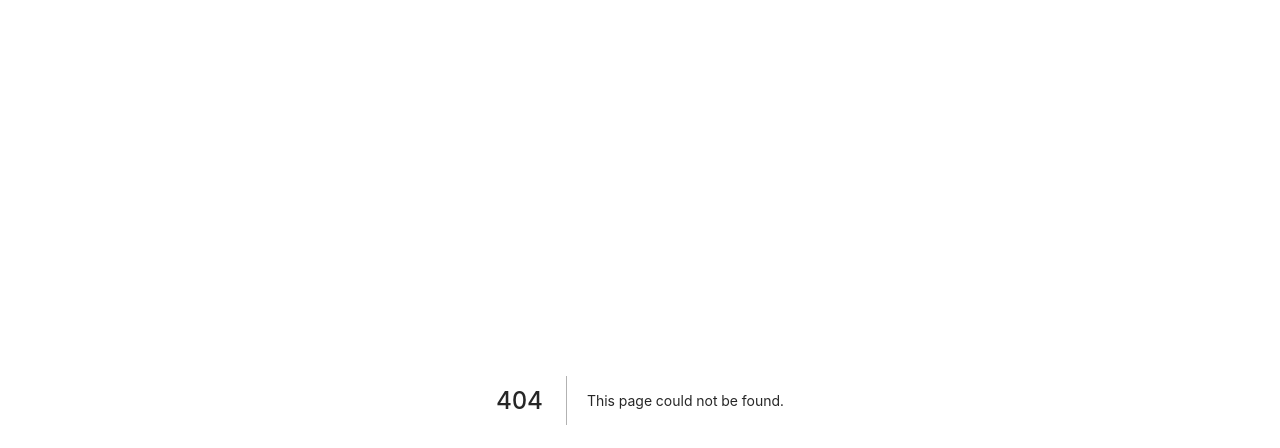
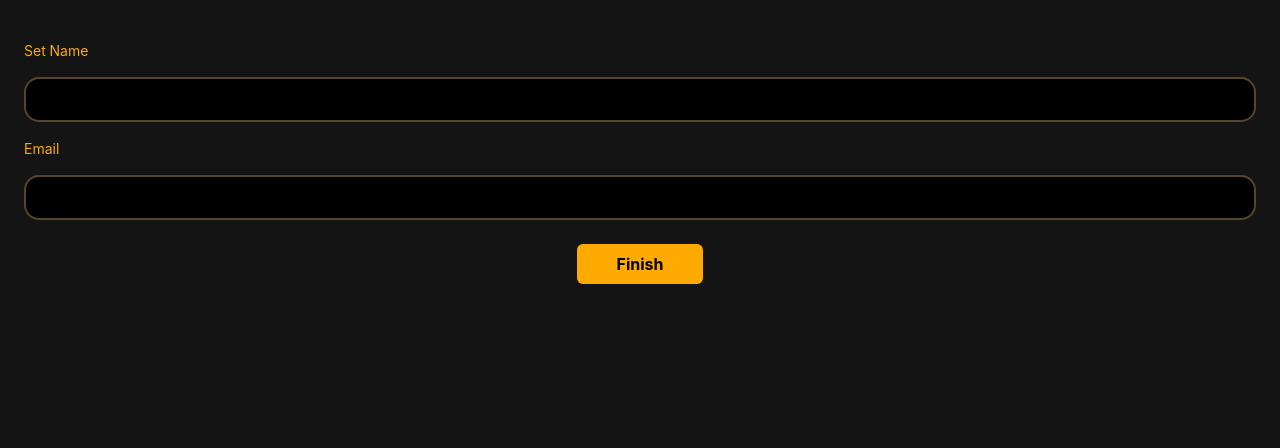
Before and after one commit to itsjahidhasan/food_project, a Next.js app: page /logInFinish in a window 1280 px wide. Before the commit this address had no page. Shown: the top 448 px of the page. Built offline with nearby package versions, Linux system fonts and the light colour scheme.

Commit message:
finish page added

```diff
--- /dev/null
+++ b/src/components/layout/logInFinish.js
@@ -0,0 +1,16 @@
+import { Input } from 'antd';
+
+export default function LoginFinish() {
+    return (
+        <div className='finish'>
+            <p id='text'>Set Name</p>
+            <Input id='input-field' />
+            <p id='text'> Email</p>
+            <Input id='input-field' />
+            <div className='button'>
+                <button id='button' >Finish</button>
+            </div>
+
+        </div>
+    );
+};
--- a/src/components/layout/loginotp.js
+++ b/src/components/layout/loginotp.js
@@ -1,4 +1,5 @@
 import { Input } from 'antd';
+import Link from "next/link";
 
 export default function Loginotp() {
     return (
@@ -10,7 +11,10 @@ export default function Loginotp() {
                 <Input className='input-text' />
                 <Input className='input-text' />
             </div>
-            <button id='button' >Continue</button>
+            <Link href='/logInFinish'>
+                <a ><button id='button'>Continue</button></a>
+
+            </Link>
         </div>
     );
 };
--- /dev/null
+++ b/src/pages/logInFinish/index.js
@@ -0,0 +1,9 @@
+import LogiFinish from "../../components/layout/logInFinish";
+
+export default function loginFinish() {
+    return (
+        <LogiFinish>
+
+        </LogiFinish>
+    )
+}
--- /dev/null
+++ b/styles/scss/logInFinish.scss
@@ -0,0 +1,26 @@
+.finish {
+    position: absolute;
+    width: 100%;
+    height: 100%;
+    background-color: #141414;
+    padding: 1.5rem;
+
+}
+
+#input-field {
+    background-color: #000000;
+    border-radius: 15px;
+    border: 2px solid #554627;
+    height: 2.8rem;
+
+}
+
+#text {
+    margin-top: 1rem;
+
+}
+
+.button {
+    position: relative;
+    text-align: center;
+}
--- a/styles/scss/style.scss
+++ b/styles/scss/style.scss
@@ -9,3 +9,4 @@
 @import './searchBoxSection';
 @import './login';
 @import './loginotp.scss';
+@import './logInFinish.scss';
```
Also changed, not shown: src/components/layout/common.js (+3 -9 lines), src/components/layout/login.js (+5 -19 lines).
